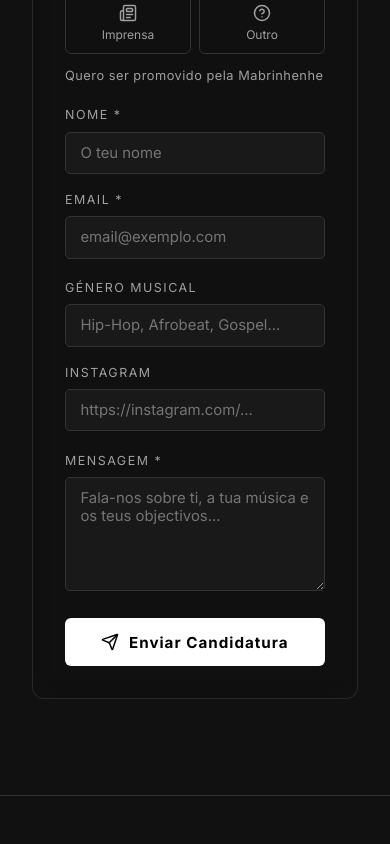
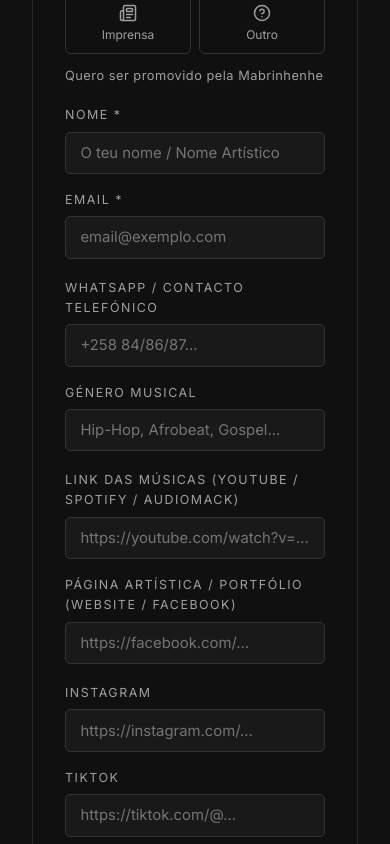
Before and after one commit to afonsoDomingos/mabrinhenhe, a React (Vite) app: page / in a window 390 px wide. Shown: the part 5540-6384 px from the top of the page. Built offline with nearby package versions, Linux system fonts and the light colour scheme; no server answers.

Commit message:
Expand artist application form: add WhatsApp/phone, music links, portfolio/social links and admin direct WhatsApp click-to-chat button

```diff
--- a/src/components/Contact.jsx
+++ b/src/components/Contact.jsx
@@ -126,7 +126,7 @@ const Contact = () => {
             <div className="form-row-2">
               <label>
                 Nome *
-                <input required value={form.name} onChange={e => setForm({ ...form, name: e.target.value })} placeholder="O teu nome" />
+                <input required value={form.name} onChange={e => setForm({ ...form, name: e.target.value })} placeholder="O teu nome / Nome Artístico" />
               </label>
               <label>
                 Email *
@@ -134,17 +134,42 @@ const Contact = () => {
               </label>
             </div>
 
+            <div className="form-row-2">
+              <label>
+                WhatsApp / Contacto Telefónico
+                <input value={form.phone || ''} onChange={e => setForm({ ...form, phone: e.target.value })} placeholder="+258 84/86/87..." />
+              </label>
               {form.type === 'artista' && (
-              <div className="form-row-2">
                 <label>
                   Género Musical
                   <input value={form.genre} onChange={e => setForm({ ...form, genre: e.target.value })} placeholder="Hip-Hop, Afrobeat, Gospel..." />
                 </label>
+              )}
+            </div>
+
+            {form.type === 'artista' && (
+              <>
+                <div className="form-row-2">
+                  <label>
+                    Link das Músicas (YouTube / Spotify / Audiomack)
+                    <input value={form.musicLink || ''} onChange={e => setForm({ ...form, musicLink: e.target.value })} placeholder="https://youtube.com/watch?v=..." />
+                  </label>
+                  <label>
+                    Página Artística / Portfólio (Website / Facebook)
+                    <input value={form.portfolioLink || ''} onChange={e => setForm({ ...form, portfolioLink: e.target.value })} placeholder="https://facebook.com/..." />
+                  </label>
+                </div>
+                <div className="form-row-2">
                   <label>
                     Instagram
                     <input value={form.instagram} onChange={e => setForm({ ...form, instagram: e.target.value })} placeholder="https://instagram.com/..." />
                   </label>
+                  <label>
+                    TikTok
+                    <input value={form.tiktok || ''} onChange={e => setForm({ ...form, tiktok: e.target.value })} placeholder="https://tiktok.com/@..." />
+                  </label>
                 </div>
+              </>
             )}
 
             <label>
--- a/src/pages/Admin.jsx
+++ b/src/pages/Admin.jsx
@@ -722,12 +722,16 @@ const Admin = () => {
                         </div>
                         <div className="contact-card-meta">
                           <span>{c.email}</span>
+                          {c.phone && <span style={{ color: '#4ade80' }}>WhatsApp: {c.phone}</span>}
                           <span className="contact-type-badge">{c.type}</span>
                           {c.genre && <span>{c.genre}</span>}
                         </div>
                         <p className="contact-message">{c.message}</p>
-                        {(c.instagram || c.tiktok) && (
+                        {(c.instagram || c.tiktok || c.musicLink || c.portfolioLink) && (
                           <div className="contact-socials">
+                            {c.phone && <a href={`https://wa.me/${c.phone.replace(/[^0-9]/g, '')}`} target="_blank" rel="noreferrer" style={{ background: '#25D366', color: '#000', fontWeight: 'bold' }}>WhatsApp 💬</a>}
+                            {c.musicLink && <a href={c.musicLink} target="_blank" rel="noreferrer">🎵 Músicas ↗</a>}
+                            {c.portfolioLink && <a href={c.portfolioLink} target="_blank" rel="noreferrer">📁 Portfólio ↗</a>}
                             {c.instagram && <a href={c.instagram} target="_blank" rel="noreferrer">Instagram ↗</a>}
                             {c.tiktok && <a href={c.tiktok} target="_blank" rel="noreferrer">TikTok ↗</a>}
                           </div>
```
Also changed, not shown: 1 other file (tests, documents, lock files or other folders). Lines whose indentation alone changed are shown as unchanged.
